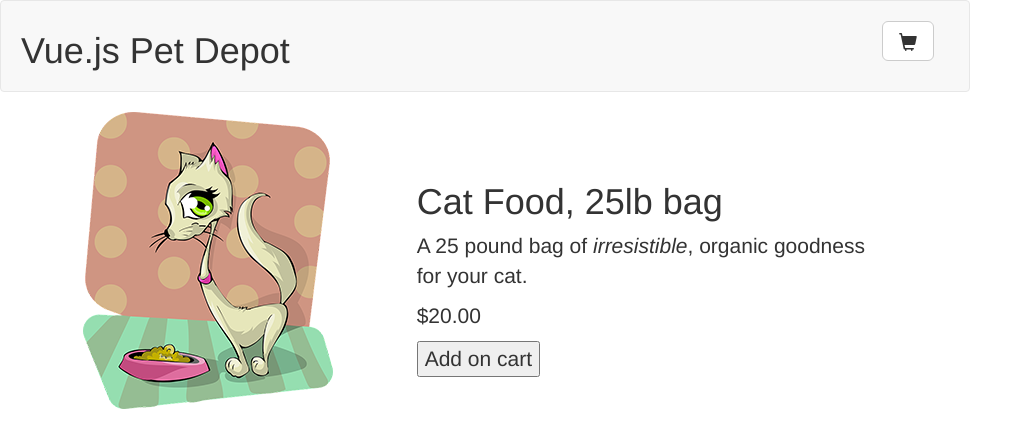
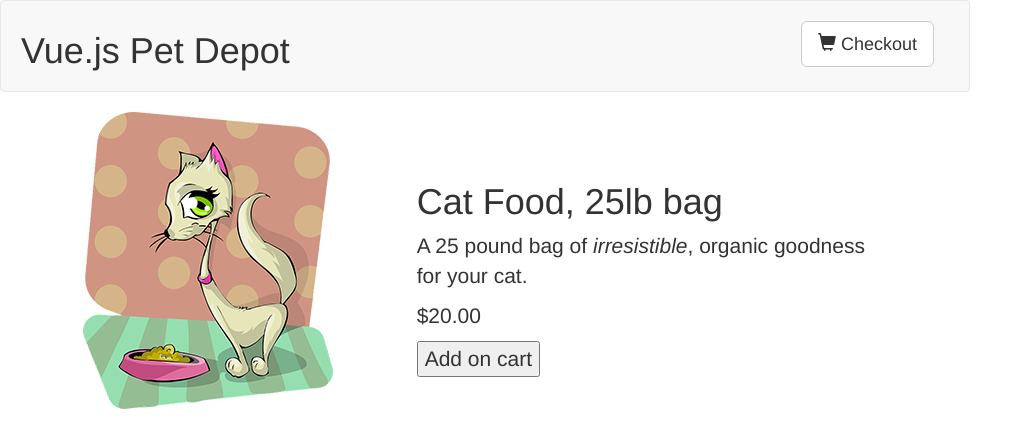
Before and after one commit to Legellon/legellon.github.io, a plain HTML site: page index.html in a window 1280 px wide. Shown: the whole page, without its empty margins (0-1033 px from the left). Drawn offline with nearby package versions, Linux system fonts and the light colour scheme.

Commit message:
Update index.html

```diff
--- a/index.html
+++ b/index.html
@@ -20,6 +20,7 @@
         <span
         class="glyphicon glyphicon-shopping-cart">
       {{ cartItemCount }}</span>
+          Checkout
       </button>
     </div>
   </div>
```
